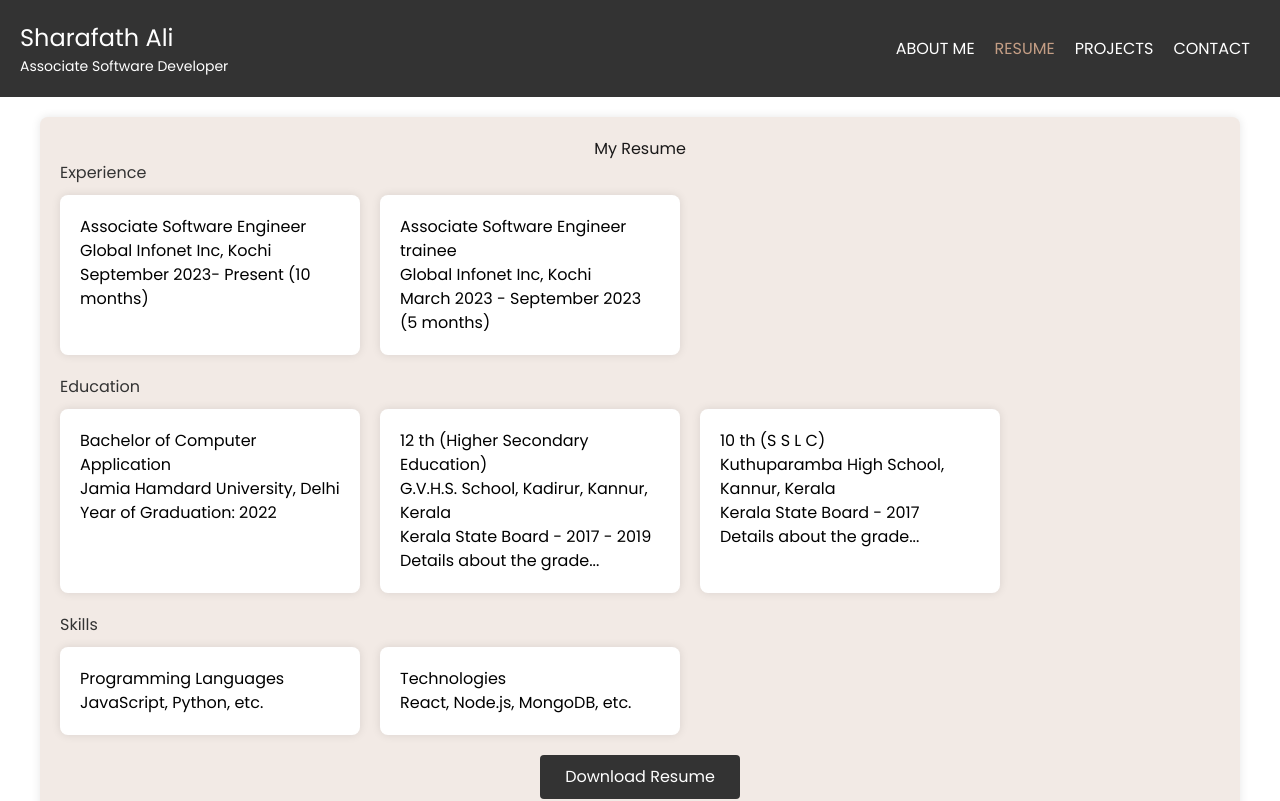
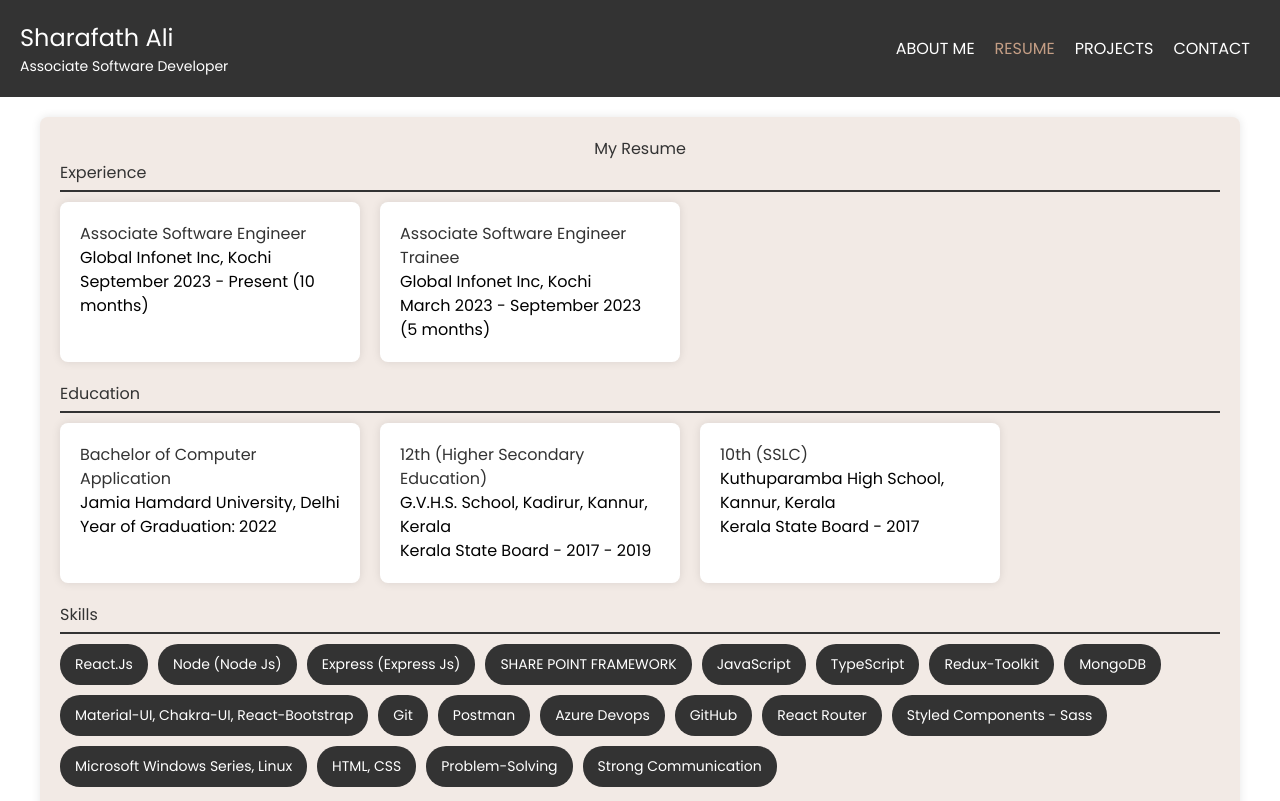
Before and after one commit to sharafath-ali/Personal-website, a React (Create React App) app: page /Resume in a window 1280 px wide. Shown: the top 801 px of the page. Built offline with nearby package versions, Linux system fonts and the light colour scheme; a web font is replaced by a local one.

Commit message:
edited the resume section

```diff
--- a/src/Css/Resume.css
+++ b/src/Css/Resume.css
@@ -1,4 +1,9 @@
-/* src/components/Resume.css */
+:root {
+    --light-brown: #f2eae5;
+    --dark-brown: #333;
+    --white: #fff;
+}
+
 .resume-page {
     max-width: 1200px;
     margin: 20px auto;
@@ -10,7 +15,7 @@
 
 .resume-page h2 {
     text-align: center;
-    color: #1a1919 !important;
+    color: var(--dark-brown);
 }
 
 .resume-section {
@@ -20,6 +25,8 @@
 .resume-section h3 {
     margin-bottom: 10px;
     color: var(--dark-brown);
+    border-bottom: 2px solid var(--dark-brown);
+    padding-bottom: 5px;
 }
 
 .resume-cards {
@@ -34,13 +41,38 @@
     border-radius: 8px;
     box-shadow: 0 0 10px rgba(0, 0, 0, 0.1);
     flex: 1 1 calc(33% - 40px);
-    /* Adjusts the cards to fit in a row with 3 cards */
     min-width: 200px;
     max-width: 300px;
+    transition: transform 0.3s ease-in-out;
+}
+
+.card:hover {
+    transform: translateY(-10px);
 }
 
 .card h4 {
     margin-top: 0;
+    color: var(--dark-brown);
+}
+
+.skills-grid {
+    display: flex;
+    flex-wrap: wrap;
+    gap: 10px;
+}
+
+.skill-chip {
+    background-color: var(--dark-brown);
+    color: var(--white);
+    padding: 10px 15px;
+    border-radius: 20px;
+    font-size: 14px;
+    transition: background-color 0.3s, transform 0.3s;
+    cursor: default;
+}
+
+.skill-chip:hover {
+    background-color: #1a1919;
 }
 
 .download-button {
@@ -53,10 +85,12 @@
     border: none;
     border-radius: 4px;
     cursor: pointer;
+    transition: background-color 0.3s, transform 0.3s;
 }
 
 .download-button:hover {
-    background-color: #1a1919 !important;
+    background-color: #1a1919;
+    transform: translateY(-2px);
 }
 
 @media (max-width: 768px) {
@@ -78,4 +112,8 @@
     .download-button {
         width: 100%;
     }
+
+    .skills-grid {
+        justify-content: center;
+    }
 }
--- a/src/components/Resume.jsx
+++ b/src/components/Resume.jsx
@@ -1,8 +1,12 @@
 import React from "react";
 import "../Css/Resume.css";
+
 function Resume() {
   return (
-    <div className="resume-page" style={{ fontFamily: "'Poppins', sans-serif" }}>
+    <div
+      className="resume-page"
+      style={{ fontFamily: "'Poppins', sans-serif" }}
+    >
       <h2>My Resume</h2>
       <div className="resume-section">
         <h3>Experience</h3>
@@ -10,14 +14,13 @@ function Resume() {
           <div className="card">
             <h4>Associate Software Engineer</h4>
             <p>Global Infonet Inc, Kochi</p>
-            <p>September 2023- Present (10 months)</p>
+            <p>September 2023 - Present (10 months)</p>
           </div>
           <div className="card">
-            <h4>Associate Software Engineer trainee</h4>
+            <h4>Associate Software Engineer Trainee</h4>
             <p>Global Infonet Inc, Kochi</p>
             <p>March 2023 - September 2023 (5 months)</p>
           </div>
-          {/* Add more experience cards as needed */}
         </div>
       </div>
 
@@ -28,34 +31,48 @@ function Resume() {
             <h4>Bachelor of Computer Application</h4>
             <p>Jamia Hamdard University, Delhi</p>
             <p>Year of Graduation: 2022</p>
-            <p></p>
           </div>
           <div className="card">
-            <h4>12 th (Higher Secondary Education)</h4>
+            <h4>12th (Higher Secondary Education)</h4>
             <p>G.V.H.S. School, Kadirur, Kannur, Kerala</p>
             <p>Kerala State Board - 2017 - 2019</p>
-            <p>Details about the grade...</p>
           </div>
           <div className="card">
-            <h4>10 th (S S L C)</h4>
+            <h4>10th (SSLC)</h4>
             <p>Kuthuparamba High School, Kannur, Kerala</p>
             <p>Kerala State Board - 2017</p>
-            <p>Details about the grade...</p>
           </div>
         </div>
       </div>
 
       <div className="resume-section">
         <h3>Skills</h3>
-        <div className="resume-cards">
-          <div className="card">
-            <h4>Programming Languages</h4>
-            <p>JavaScript, Python, etc.</p>
-          </div>
-          <div className="card">
-            <h4>Technologies</h4>
-            <p>React, Node.js, MongoDB, etc.</p>
-          </div>
+        <div className="skills-grid">
+          {[
+            "React.Js",
+            "Node (Node Js)",
+            "Express (Express Js)",
+            "SHARE POINT FRAMEWORK",
+            "JavaScript",
+            "TypeScript",
+            "Redux-Toolkit",
+            "MongoDB",
+            "Material-UI, Chakra-UI, React-Bootstrap",
+            "Git",
+            "Postman",
+            "Azure Devops",
+            "GitHub",
+            "React Router",
+            "Styled Components - Sass",
+            "Microsoft Windows Series, Linux",
+            "HTML, CSS",
+            "Problem-Solving",
+            "Strong Communication",
+          ].map((skill) => (
+            <div key={skill} className="skill-chip">
+              {skill}
+            </div>
+          ))}
         </div>
       </div>
 
```
